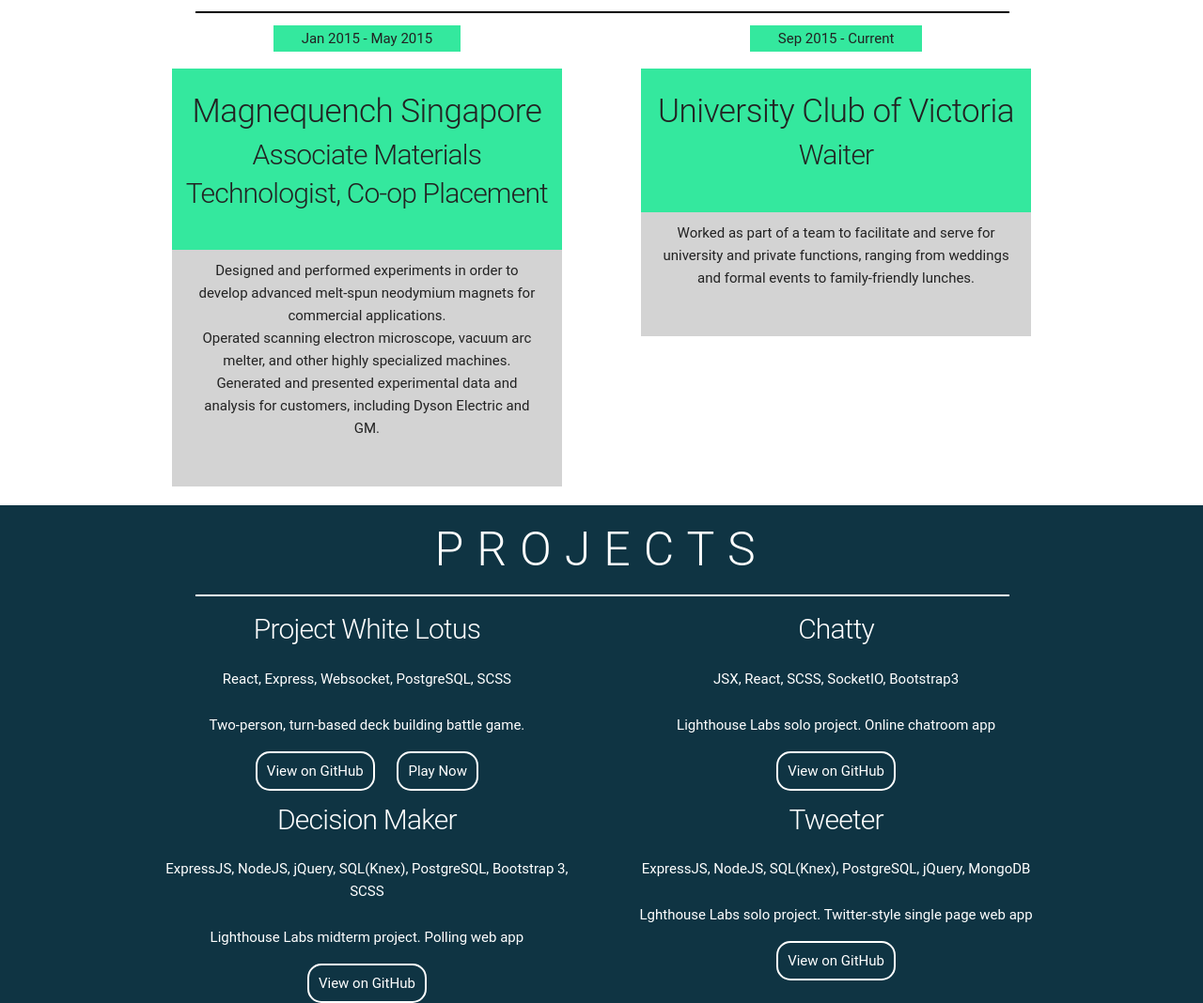
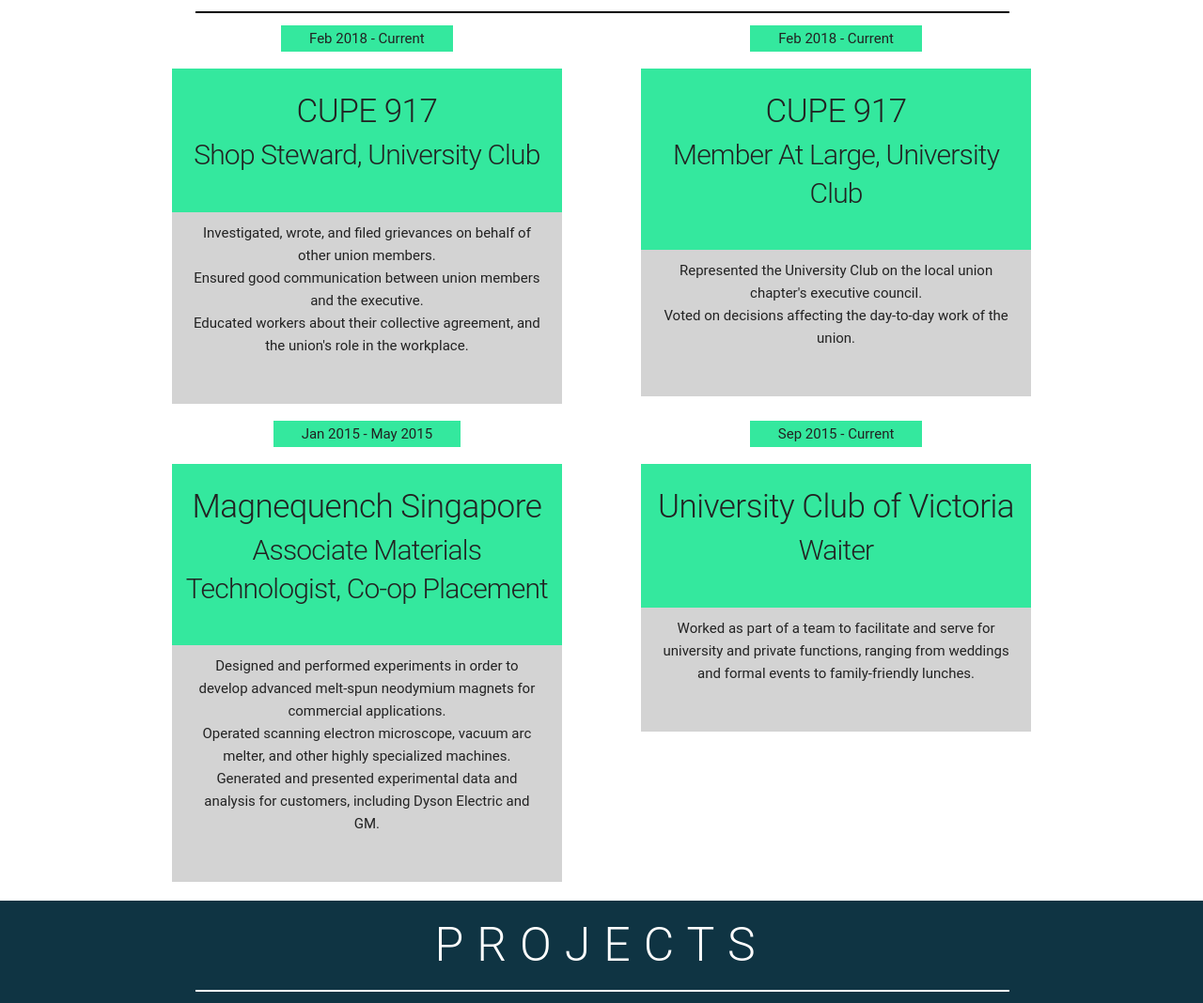
Before and after one commit to JohYoshida/JohYoshida.github.io, a website: page index.html in a window 1280 px wide. Shown: the part 1890-2958 px from the top of the page at 94% size. Drawn offline with nearby package versions, Linux system fonts and the light colour scheme.

Commit message:
Add CUPE employment roles

```diff
--- a/index.html
+++ b/index.html
@@ -114,6 +114,31 @@
         <div class="border"></div>
         <div class="row">
           <div class="employer">
+            <span class="emp-year">Feb 2018 - Current</span>
+            <div class="emp-head">
+              <h5>CUPE 917</h5>
+              <h4>Shop Steward, University Club</h4>
+            </div>
+            <div class="emp-info">
+              <p>Investigated, wrote, and filed grievances on behalf of other union members.</p>
+              <p>Ensured good communication between union members and the executive.</p>
+              <p>Educated workers about their collective agreement, and the union's role in the workplace.</p>
+            </div>
+          </div>
+          <div class="employer">
+            <span class="emp-year">Feb 2018 - Current</span>
+            <div class="emp-head">
+              <h5>CUPE 917</h5>
+              <h4>Member At Large, University Club</h4>
+            </div>
+            <div class="emp-info">
+              <p>Represented the University Club on the local union chapter's executive council.</p>
+              <p>Voted on decisions affecting the day-to-day work of the union.</p>
+            </div>
+          </div>
+        </div>
+        <div class="row">
+          <div class="employer">
             <span class="emp-year">Jan 2015 - May 2015</span>
             <div class="emp-head">
               <h5>Magnequench Singapore</h5>
```
